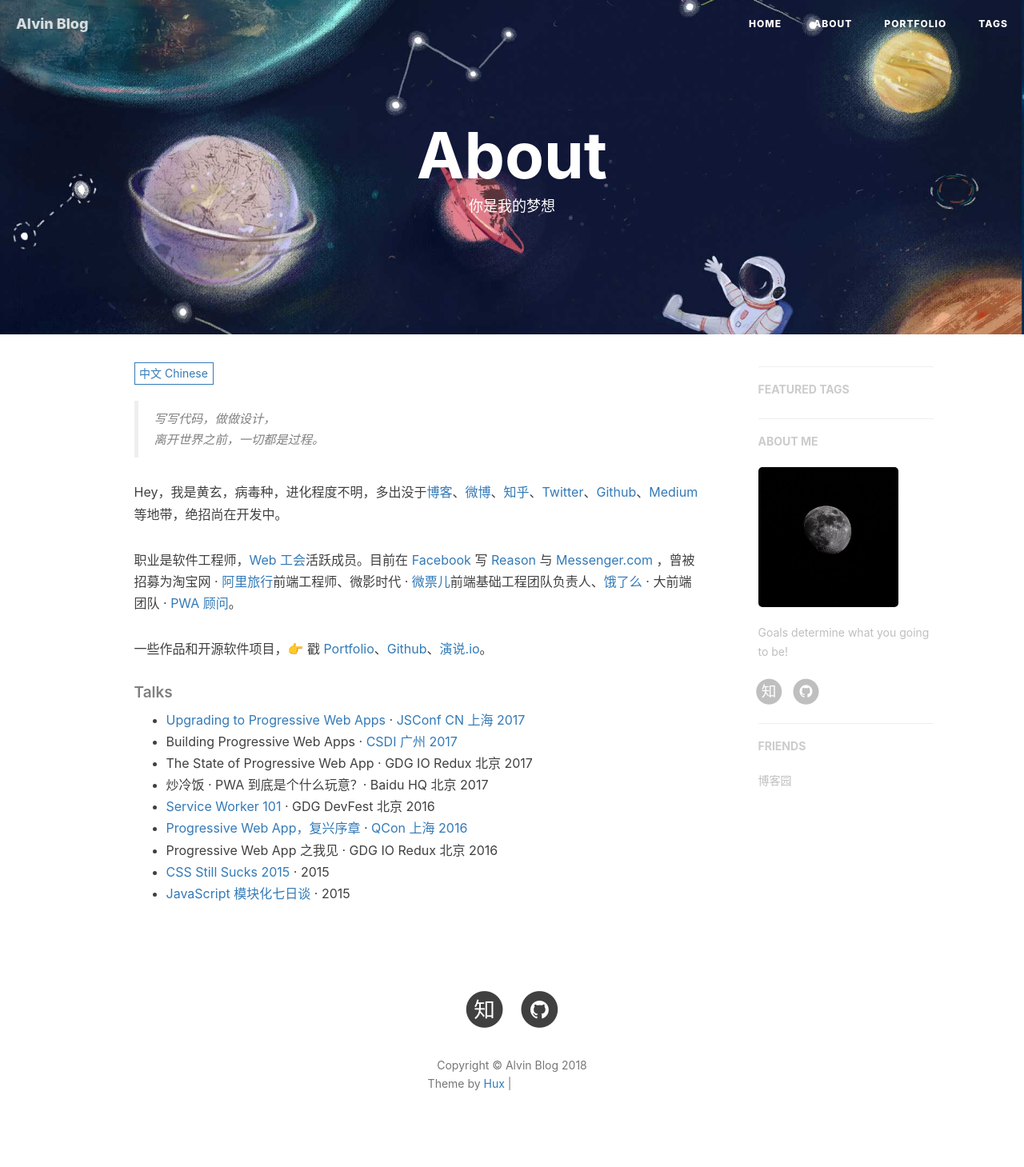
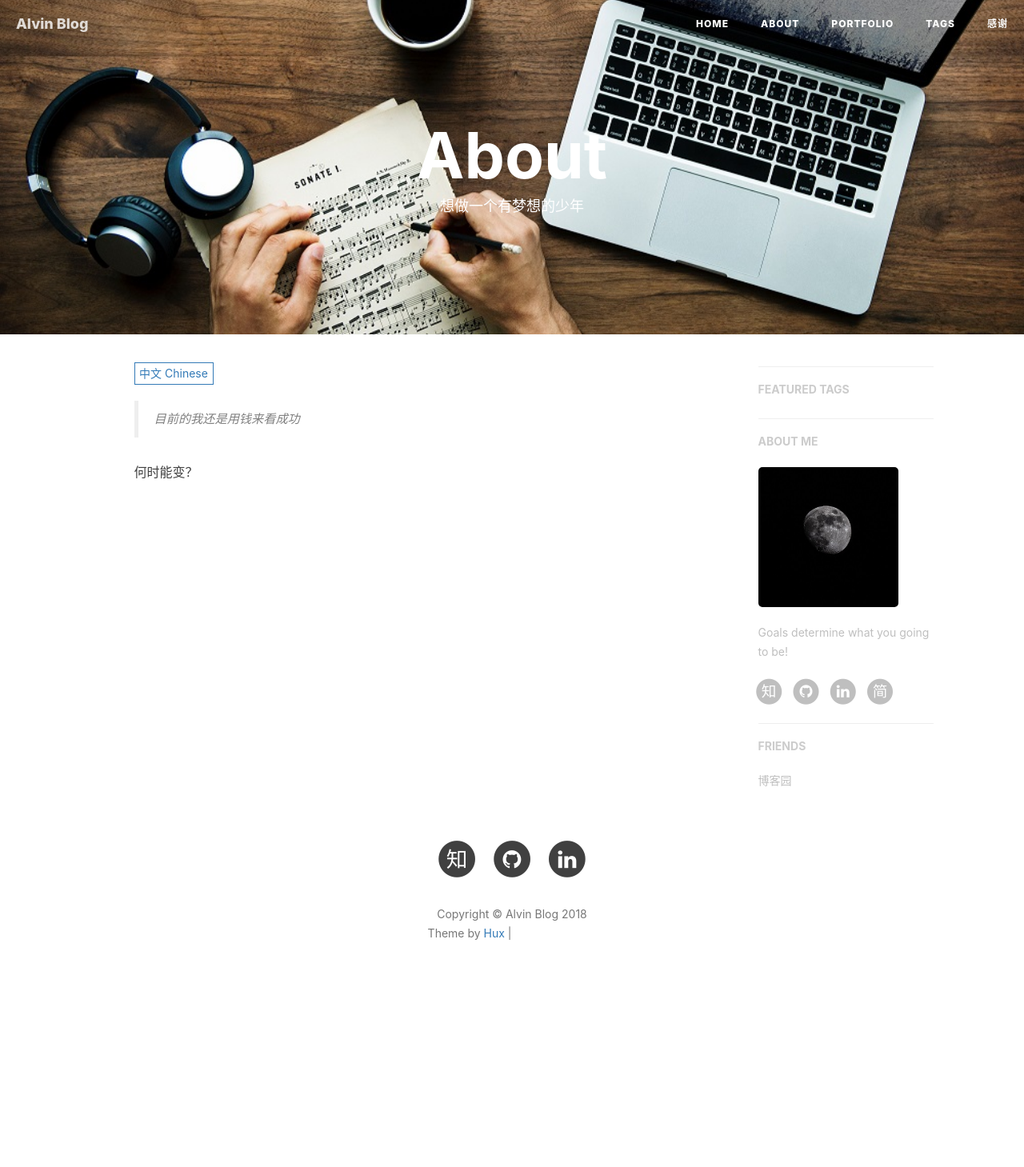
Before and after one commit to AlvinNiu/AlvinNiu.github.io, a Jekyll site: the page built from about.html, in a window 1280 px wide. Shown: the whole page at 80% size. Built offline with Jekyll 4.4.1, drawn with Linux system fonts in a browser that asks for light colours; nearby versions of some CDN libraries; comment, search, counter and statistics services are not loaded; after the commit the page ends 1271 px from its top, so only the background shows below that; grey boxes are pictures that could not be loaded.

Commit message:
对原有模板的东西进行清除，

```diff
--- a/_config.yml
+++ b/_config.yml
@@ -18,12 +18,10 @@ sidebar-avatar: /img/avatar-alvin-ny.jpg      # use absolute URL, seeing it's us
 
 # SNS settings
 RSS: false
-# weibo_username:     qiubaiying
 zhihu_username:     Alvin_china
 github_username:    AlvinNiu
-#facebook_username:  baiying.qiu.7
-#jianshu_username:   e71990ada2fd
-#twitter_username:   qiubaiying
+jianshu_username:   b208d4ce7561
+linkedin_username:   慧升-牛-3b3231111
 
 
 
--- a/_includes/about/en.md
+++ b/_includes/about/en.md
@@ -1,33 +1,5 @@
 
 
-> Yet another man.
+> No English Man
 
-
-Hi, I am *@huxpro* (Huang, Xuan), a software engineer & a designer. I am currently working on [Reason](https://reasonml.github.io/) and [Messenger.com](http://messenger.com/) at [Facebook](https://www.facebook.com/). I previously worked as Web Front-End Engineer at [Alibaba Trip](https://www.alitrip.com/); Web Front-End Infrastructure Team Lead at [Wepiao.com](https://www.crunchbase.com/organization/wepiao#/entity); And [Invited Consultant on PWA]((https://medium.com/elemefe/upgrading-ele-me-to-progressive-web-app-2a446832e509)) at [Ele.me](https://github.com/elemefe/).
-
-I studied Digital Media Art and graduated from [Communication University of China](https://en.wikipedia.org/wiki/Communication_University_of_China) by 2016, and am studying Computer Science at [Rochester Institute of Technology](https://en.wikipedia.org/wiki/Rochester_Institute_of_Technology) from 2017.
-
-
-##### Talks
-
-- [Upgrading to Progressive Web Apps][9] · [JSConf China Shanghai 2017](http://2017.jsconf.cn/)
-- Building Progressive Web Apps · [CSDI Guangzhou 2017](http://www.csdisummit.com/)
-- The State of Progressive Web App · GDG IO Redux Beijing 2017
-- PWA Rehashing · Baidu HQ Beijing 2017
-- [Service Worker 101][5] · GDG DevFest Beijing 2016
-- [Progressive Web Apps][4] · QCon Shanghai 2016
-- Progressive Web App in my POV · GDG IO Redux Beijing 2016
-- [CSS Still Sucks 2015][2] · 2015
-- [JavaScript Modularization Journey][1] · 2015
-
-
-
-[1]: //huangxuan.me/2015/07/09/js-module-7day/
-[2]: //huangxuan.me/2015/12/28/css-sucks-2015/
-[3]: //huangxuan.me/2016/06/05/pwa-in-my-pov/
-[4]: //huangxuan.me/2016/10/20/pwa-qcon2016/
-[5]: //huangxuan.me/2016/11/20/sw-101-gdgdf/
-[6]: https://yanshuo.io/assets/player/?deck=58ac8598b123db0067292f92 "PWA Rehashing"
-[7]: https://yanshuo.io/assets/player/?deck=593ad6fbfe88c2006a0a0d6d "The State of PWA"
-[8]: https://yanshuo.io/assets/player/?deck=594d673d570c357d0698a950 "Building PWA"
-[9]: //huangxuan.me/jsconfcn2017/
+let me think
--- a/_includes/about/zh.md
+++ b/_includes/about/zh.md
@@ -1,31 +1,3 @@
-> 写写代码，做做设计，
-> 离开世界之前，一切都是过程。
+> 目前的我还是用钱来看成功
 
-Hey，我是黄玄，病毒种，进化程度不明，多出没于[博客](https://huangxuan.me)、[微博](weibo.com/huxpro)、[知乎](https://www.zhihu.com/people/huxpro/pins/posts)、[Twitter](https://twitter.com/Huxpro/)、[Github](http://github.com/huxpro)、[Medium](https://medium.com/@Huxpro) 等地带，绝招尚在开发中。
-
-职业是软件工程师，[Web 工会](https://medium.com/ben-and-dion/team-web-3315aa447fb2#.359a9c6cl)活跃成员。目前在 [Facebook](https://www.facebook.com/) 写 [Reason](https://reasonml.github.io/) 与 [Messenger.com](http://messenger.com/) ，曾被招募为淘宝网 · [阿里旅行](http://alitrip.com)前端工程师、微影时代 · [微票儿](http://www.wepiao.com/?r=movie)前端基础工程团队负责人、[饿了么](https://ele.me/) · 大前端团队 · [PWA 顾问](https://medium.com/elemefe/upgrading-ele-me-to-progressive-web-app-2a446832e509)。
-
-一些作品和开源软件项目，👉 戳 [Portfolio](/portfolio)、[Github](http://github.com/huxpro)、[演说.io](https://zhuanlan.zhihu.com/p/21280918)。
-
-
-##### Talks
-
-- [Upgrading to Progressive Web Apps][9] · [JSConf CN 上海 2017](http://2017.jsconf.cn/)
-- Building Progressive Web Apps · [CSDI 广州 2017](http://www.csdisummit.com/)
-- The State of Progressive Web App · GDG IO Redux 北京 2017
-- 炒冷饭 · PWA 到底是个什么玩意？· Baidu HQ 北京 2017
-- [Service Worker 101][5] · GDG DevFest 北京 2016
-- [Progressive Web App，复兴序章][4] · [QCon 上海 2016](http://2016.qconshanghai.com/presentation/3111)
-- Progressive Web App 之我见 · GDG IO Redux 北京 2016
-- [CSS Still Sucks 2015][2] · 2015
-- [JavaScript 模块化七日谈][1] · 2015
-
-[1]: //huangxuan.me/2015/07/09/js-module-7day/
-[2]: //huangxuan.me/2015/12/28/css-sucks-2015/
-[3]: //huangxuan.me/2016/06/05/pwa-in-my-pov/
-[4]: //huangxuan.me/2016/10/20/pwa-qcon2016/
-[5]: //huangxuan.me/2016/11/20/sw-101-gdgdf/
-[6]: https://yanshuo.io/assets/player/?deck=58ac8598b123db0067292f92 "PWA Rehashing"
-[7]: https://yanshuo.io/assets/player/?deck=593ad6fbfe88c2006a0a0d6d "The State of PWA"
-[8]: https://yanshuo.io/assets/player/?deck=594d673d570c357d0698a950 "Building PWA"
-[9]: //huangxuan.me/jsconfcn2017/
+何时能变？
--- a/_layouts/page.html
+++ b/_layouts/page.html
@@ -180,6 +180,17 @@ layout: default
                                 </a>
                             </li>
                             {% endif %}
+							<!-- add jianshu add target = "_blank" to <a> by BY -->
+                            {% if site.jianshu_username %}
+                            <li>
+                                <a target="_blank" href="https://www.jianshu.com/u/{{ site.jianshu_username }}">
+                                    <span class="fa-stack fa-lg">
+                                        <i class="fa fa-circle fa-stack-2x"></i>
+                                        <i class="fa  fa-stack-1x fa-inverse">简</i>
+                                    </span>
+                                </a>
+                            </li>
+                            {% endif %}
                         </ul>
                     </div>
                 </section>
--- a/about.html
+++ b/about.html
@@ -1,7 +1,7 @@
 ---
 layout: page
 title: "About"
-description: "你是我的梦想"
+description: "想做一个有梦想的少年"
 header-img: "img/about-bg.jpg"
 multilingual: true
 ---
--- a/index.html
+++ b/index.html
@@ -1,6 +1,6 @@
 ---
 layout: page
-description: "我干了什么 究竟拿了时间换了什么"
+description: "永不退缩"
 ---
 
 {% for post in paginator.posts %}
```
Also changed, not shown: README.zh.md (added, +3 -0 lines), img/about-bg.jpg, img/blog-md-navbar.gif (deleted), img/favicon.ico, img/home-bg.jpg, 1 other file.
